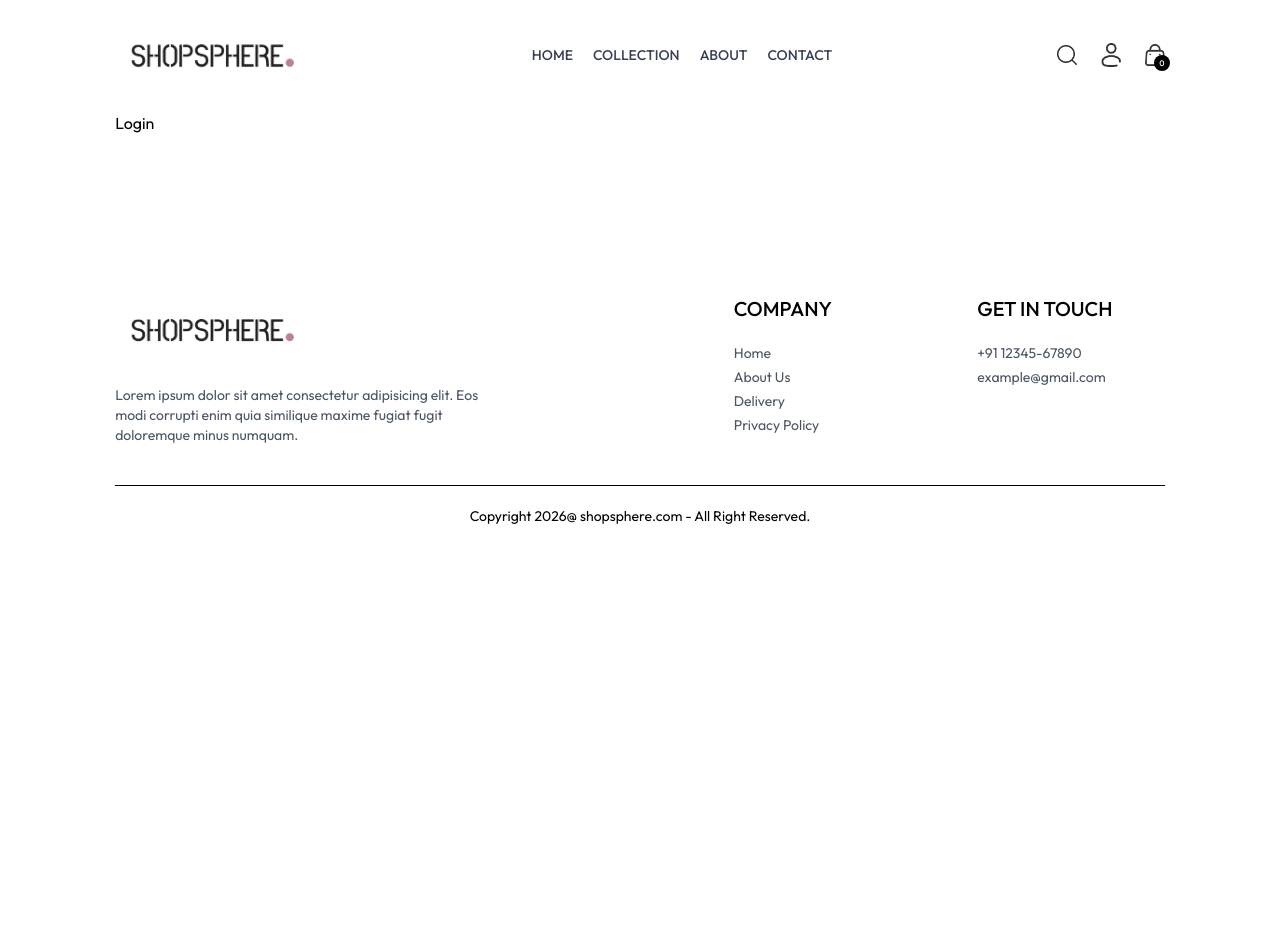
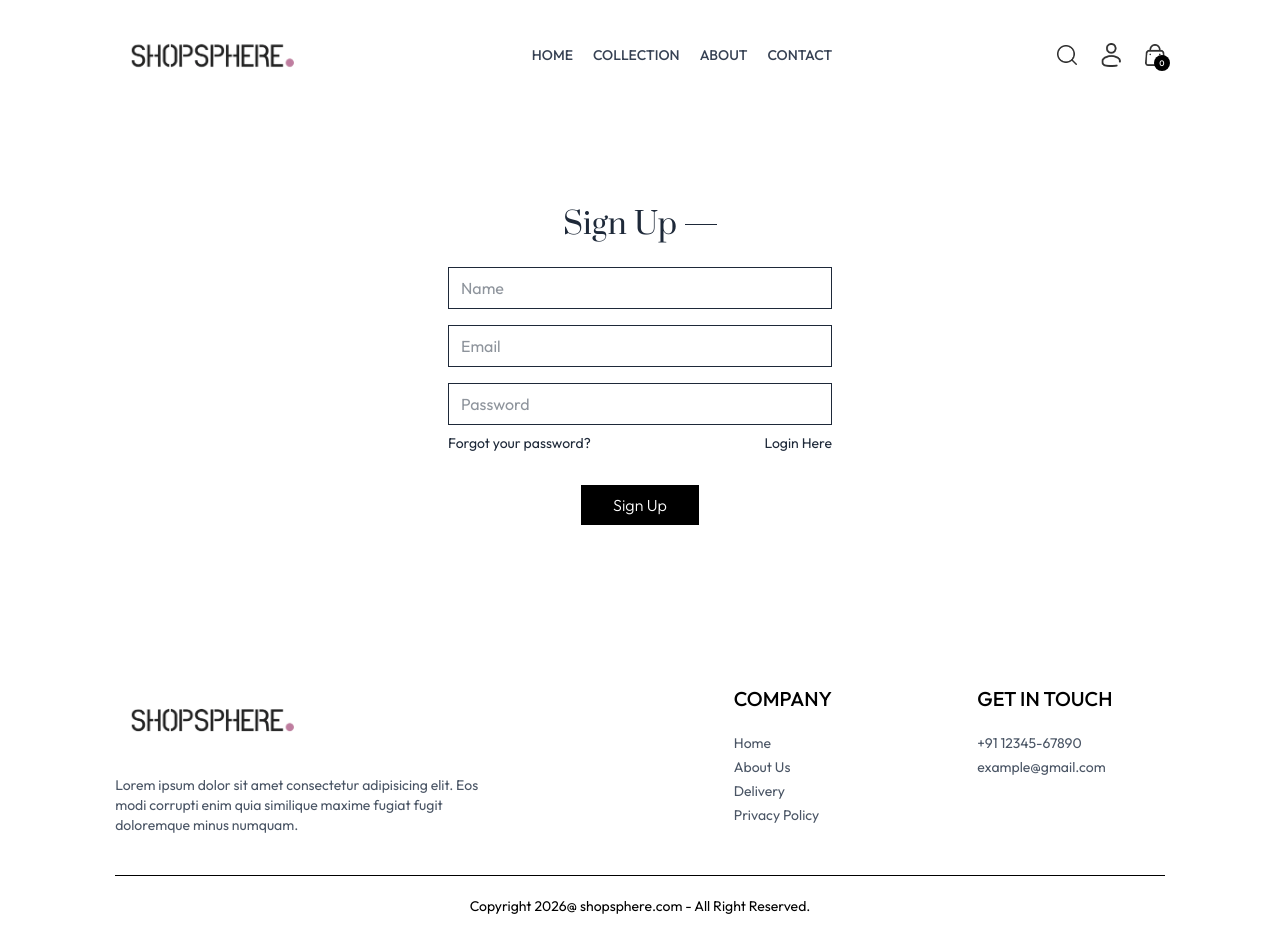
Before and after one commit to TanishMehta23/ShopSphere, a React (Vite) app in the folder frontend/: page /login in a window 1280 px wide. Before the commit the page ends 800 px from the top, so only its background shows below. Built offline with nearby package versions, Linux system fonts and the light colour scheme.

Commit message:
Signin and Signup pages created

```diff
--- a/frontend/src/components/Navbar.jsx
+++ b/frontend/src/components/Navbar.jsx
@@ -41,7 +41,7 @@
         <img onClick={() => setShowSearch(true)} src={assets.search_icon} className='w-5 cursor-pointer' alt="" />
 
         <div className='group relative'>
-          <img src={assets.profile_icon} className='w-5 cursor-pointer' alt="" />
+          <Link to={'/login'}><img src={assets.profile_icon} className='w-5 cursor-pointer' alt="" /></ Link>
 
           <div className='group-hover:block hidden absolute dropdown-menu right-0 pt-4'>
 
--- a/frontend/src/pages/Login.jsx
+++ b/frontend/src/pages/Login.jsx
@@ -1,8 +1,31 @@
-import React from 'react'
+import React, { useState } from 'react'
 
 const Login = () => {
+
+  const [ currentState, setCurrentState ] = useState('Sign Up');
+
+  const onSubmitHandler = async () => {
+    event.preventDefault();
+  }
+
   return (
-    <div>Login</div>
+    <form onSubmit={onSubmitHandler} className='flex flex-col items-center w-[90%] sm:max-w-96 m-auto mt-14 gap-4 text-gray-800'>
+      <div className='inline-flex items-center gap-2 mb-2 mt-10'>
+        <p className='prata-regular text-3xl'>{currentState}</p>
+        <hr className='border-none h-[1.5px] w-8 bg-gray-800'/>
+      </div>
+      {currentState === 'Login' ? '' : <input type="text" className='w-full px-3 py-2 border border-gray-800' placeholder='Name' required />}
+      <input type="email" className='w-full px-3 py-2 border border-gray-800' placeholder='Email' required />
+      <input type="password" className='w-full px-3 py-2 border border-gray-800' placeholder='Password' required />
+      <div className='w-full flex justify-between text-sm mt-[-8px]'>
+        <p className='cursor-pointer'>Forgot your password?</p>
+        {
+          currentState === 'Login' ? <p className='cursor-pointer' onClick={() => setCurrentState('Sign Up')}>Create Account</p>
+          : <p className='cursor-pointer' onClick={() => setCurrentState('Login')}>Login Here</p>
+        }
+      </div>
+      <button className='bg-black text-white font-light px-8 py-2 mt-4'>{currentState === 'Login' ? 'Sign In' : 'Sign Up'}</button>
+    </form>
   )
 }
 
```
